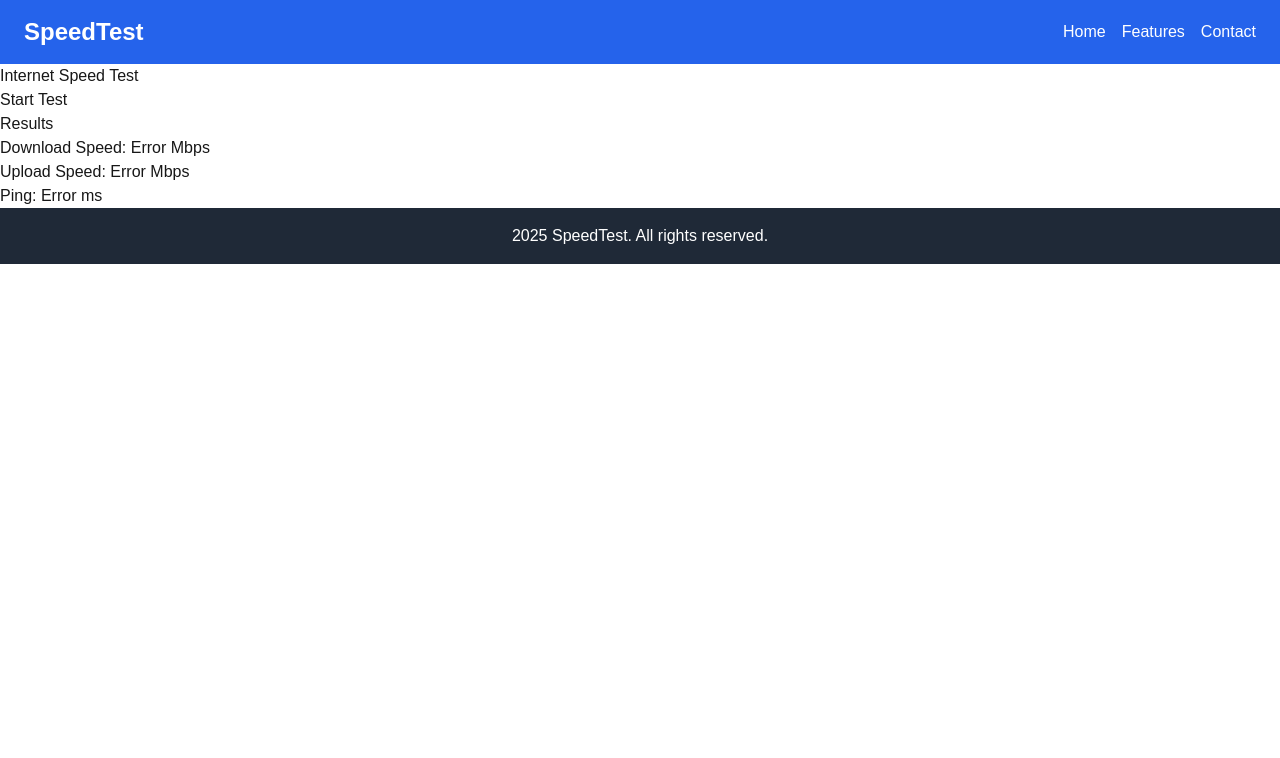
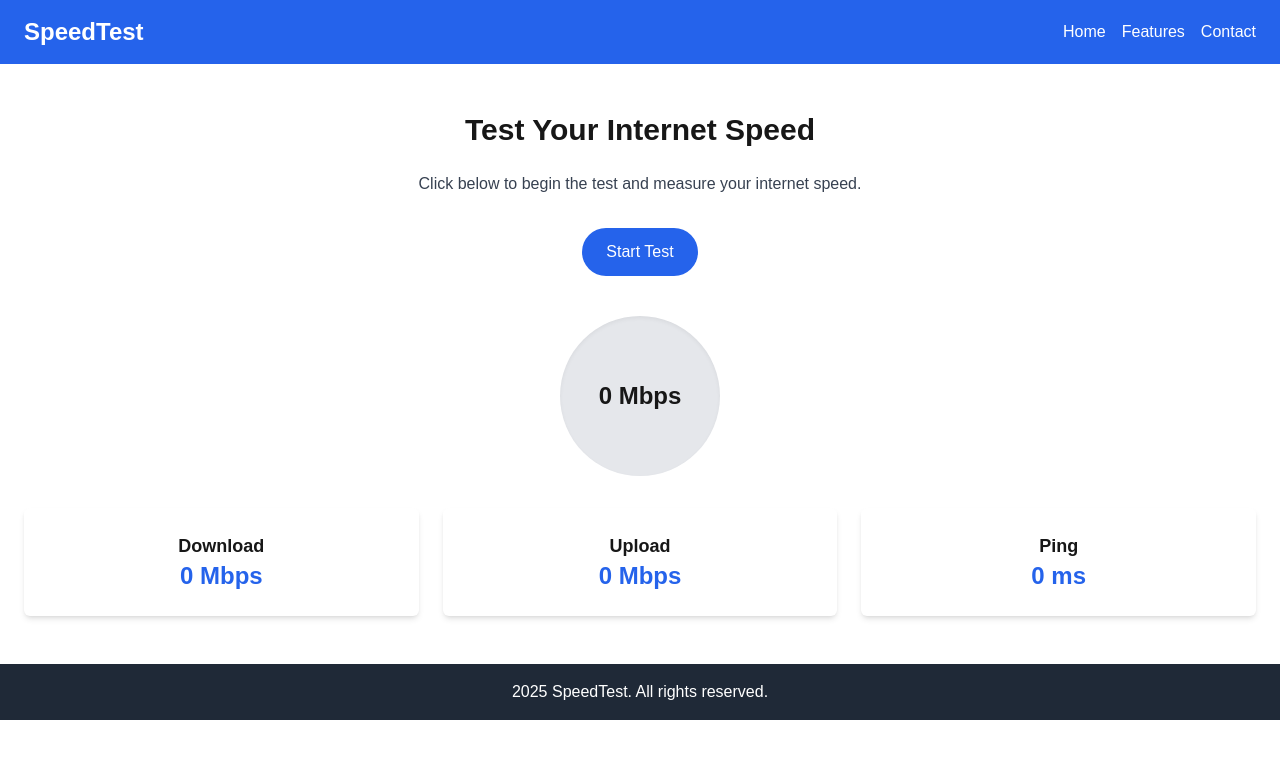
Before and after one commit to abhiyaduvanshis/net-speed-test, a Next.js app: page / in a window 1280 px wide. Shown: the top 758 px of the page. Built offline with nearby package versions, Linux system fonts and the light colour scheme; no server answers.

Commit message:
Changes by abhishek

```diff
--- a/src/_components/Homepage.jsx
+++ b/src/_components/Homepage.jsx
@@ -1,74 +1,41 @@
-// export default function Homepage(){
-//     return(
-//         <main className="container mx-auto px-6 py-12 text-center">
-//             <h2 className="text-3xl font-bold mb-6">Test Your Internet Speed</h2>
-//             <p className="text-gray-700 mb-8">Click below to begin the test and measure your internet speed.</p>
-//             <button className="bg-blue-600 text-white px-6 py-3 rounded-full hover:bg-blue-700 focus:ring-4 focus:ring-blue-300">
-//             Start Test
-//             </button>
-
-
-//             <div className="mt-10 flex justify-center">
-//             <div className="w-40 h-40 bg-gray-200 rounded-full flex items-center justify-center shadow-inner">
-//                 <span id="speed" className="text-2xl font-bold">0 Mbps</span>
-//             </div>
-//             </div>
-
-
-//             <div className="mt-8 grid grid-cols-1 md:grid-cols-3 gap-6">
-//             <div className="bg-white shadow-md p-6 rounded-md">
-//                 <h3 className="text-lg font-semibold">Download</h3>
-//                 <p id="downloadSpeed" className="text-2xl font-bold text-blue-600">0 Mbps</p>
-//             </div>
-
-//             <div className="bg-white shadow-md p-6 rounded-md">
-//                 <h3 className="text-lg font-semibold">Upload</h3>
-//                 <p id="uploadSpeed" className="text-2xl font-bold text-blue-600">0 Mbps</p>
-//             </div>
-
-//             <div className="bg-white shadow-md p-6 rounded-md">
-//                 <h3 className="text-lg font-semibold">Ping</h3>
-//                 <p id="ping" className="text-2xl font-bold text-blue-600">0 ms</p>
-//             </div>
-//             </div>
-//         </main>
-//     )
-// }
-
 "use client"
 import { useEffect, useState } from "react";
 import axios from "axios";
 
-const Homepage = () => {
+export default function Homepage(){
+
     const [downloadSpeed, setDownloadSpeed] = useState(null);
     const [uploadSpeed, setUploadSpeed] = useState(null);
+    const [overAllSpeed, setoverAllSpeed] = useState(null);
     const [ping, setPing] = useState(null);
     const [isTesting, setIsTesting] = useState(false);
 
     const calculateSpeed = async () => {
       setIsTesting(true);
+      const startTime = performance.now();
+      const fileSizeInBytes = 5 * 1024 * 1024; // 5 MB (example size)
+      const testUrl = "/upload/blob"; // Use a file URL of known size
 
-    const testUrl = "/5-mb-example-file.pdf"; // Use a file URL of known size
-    const fileSizeInBytes = 5 * 1024 * 1024; // 5 MB (example size)
-    const startTime = Date.now();
-
-    // Test download speed
       try {
         const response = await axios.get(testUrl, {
           responseType: "arraybuffer",
+          headers: {
+              'Cache-Control': 'no-cache',
+              'Pragma': 'no-cache',
+              'Expires': '0',
+          },
         });
 
         if(response){
-        console.log(response)
-        const endTime = Date.now();
+          const getfileSize = response.data.byteLength
+          const endTime = performance.now();
           const timeTakenInSeconds = (endTime - startTime) / 1000;
-        const speedMbps = (fileSizeInBytes * 8) / (timeTakenInSeconds * 1000000);
+          const speedMbps = (getfileSize * 8) / (timeTakenInSeconds * 1000000);
           console.log(startTime)
           console.log(endTime)
           console.log(timeTakenInSeconds)
           setDownloadSpeed(speedMbps.toFixed(2));
         }
-
 
       } catch (error) {
         console.error("Error during download test:", error);
@@ -93,12 +60,13 @@ const Homepage = () => {
            },
          });
 
-       const endTime = Date.now();
+         const endTime = performance.now();
          const timeTakenInSeconds = (endTime - startTime) / 1000;
 
          // Calculate upload speed in Mbps
-       const speedMbps =
-         (fileSizeInBytes * 8) / (timeTakenInSeconds * 1000000);
+         const speedMbps =(fileSizeInBytes * 8) / (timeTakenInSeconds * 1000000);
+         console.log(speedMbps)
+         console.log(typeof(speedMbps))
 
          setUploadSpeed(speedMbps.toFixed(2));
        } catch (error) {
@@ -117,28 +85,52 @@ const Homepage = () => {
       }
 
       setIsTesting(false);
+
+
     };
 
 
   useEffect(()=>{
+    if(downloadSpeed && uploadSpeed){
+        const overallSpeedTest = Math.ceil((Number(downloadSpeed)+Number(uploadSpeed))/2)
+        setoverAllSpeed(overallSpeedTest.toString().slice(0, 2))
 
-    calculateSpeed()
-  },[])
 
-  return (
-    <div>
-      <h1>Internet Speed Test</h1>
-      <button onClick={calculateSpeed} disabled={isTesting}>
+    }
+
+  },[downloadSpeed,uploadSpeed])
+    return(
+        <main className="container mx-auto px-6 py-12 text-center">
+            <h2 className="text-3xl font-bold mb-6">Test Your Internet Speed</h2>
+            <p className="text-gray-700 mb-8">Click below to begin the test and measure your internet speed.</p>
+            <button className="bg-blue-600 text-white px-6 py-3 rounded-full hover:bg-blue-700 focus:ring-4 focus:ring-blue-300" onClick={calculateSpeed} disabled={isTesting}>
             {isTesting ? "Testing..." : "Start Test"}
             </button>
-      <div>
-        <h2>Results</h2>
-        <p>Download Speed: {downloadSpeed ? `${downloadSpeed} Mbps` : "N/A"}</p>
-        <p>Upload Speed: {uploadSpeed ? `${uploadSpeed} Mbps` : "N/A"}</p>
-        <p>Ping: {ping ? `${ping} ms` : "N/A"}</p>
+
+
+            <div className="mt-10 flex justify-center">
+            <div className="w-40 h-40 bg-gray-200 rounded-full flex items-center justify-center shadow-inner">
+                <span id="speed" className="text-2xl font-bold">{overAllSpeed ? `${overAllSpeed} Mbps` : "0 Mbps"}</span>
             </div>
             </div>
-  );
-};
 
-export default Homepage;
+
+            <div className="mt-8 grid grid-cols-1 md:grid-cols-3 gap-6">
+            <div className="bg-white shadow-md p-6 rounded-md">
+                <h3 className="text-lg font-semibold">Download</h3>
+                <p id="downloadSpeed" className="text-2xl font-bold text-blue-600"> {downloadSpeed ? `${downloadSpeed.toString().slice(0, 2)} Mbps` : "0 Mbps"}</p>
+            </div>
+
+            <div className="bg-white shadow-md p-6 rounded-md">
+                <h3 className="text-lg font-semibold">Upload</h3>
+                <p id="uploadSpeed" className="text-2xl font-bold text-blue-600"> {uploadSpeed ? `${uploadSpeed.toString().slice(0, 2)} Mbps` : "0 Mbps"}</p>
+            </div>
+
+            <div className="bg-white shadow-md p-6 rounded-md">
+                <h3 className="text-lg font-semibold">Ping</h3>
+                <p id="ping" className="text-2xl font-bold text-blue-600"> {ping ? `${ping.toString().slice(0, 2)} ms` : "0 ms"}</p>
+            </div>
+            </div>
+        </main>
+    )
+}
--- a/src/app/api/uploadTest/route.js
+++ b/src/app/api/uploadTest/route.js
@@ -6,8 +6,6 @@ import fs from "node:fs/promises";
 export async function POST(request) {
     const formRequestData = await request.formData()
     const image = formRequestData.get('file')
-
-    console.log(image)
 
     if(image){
         const arrayBuffer = await image.arrayBuffer();
```
Lines whose indentation alone changed are shown as unchanged.
